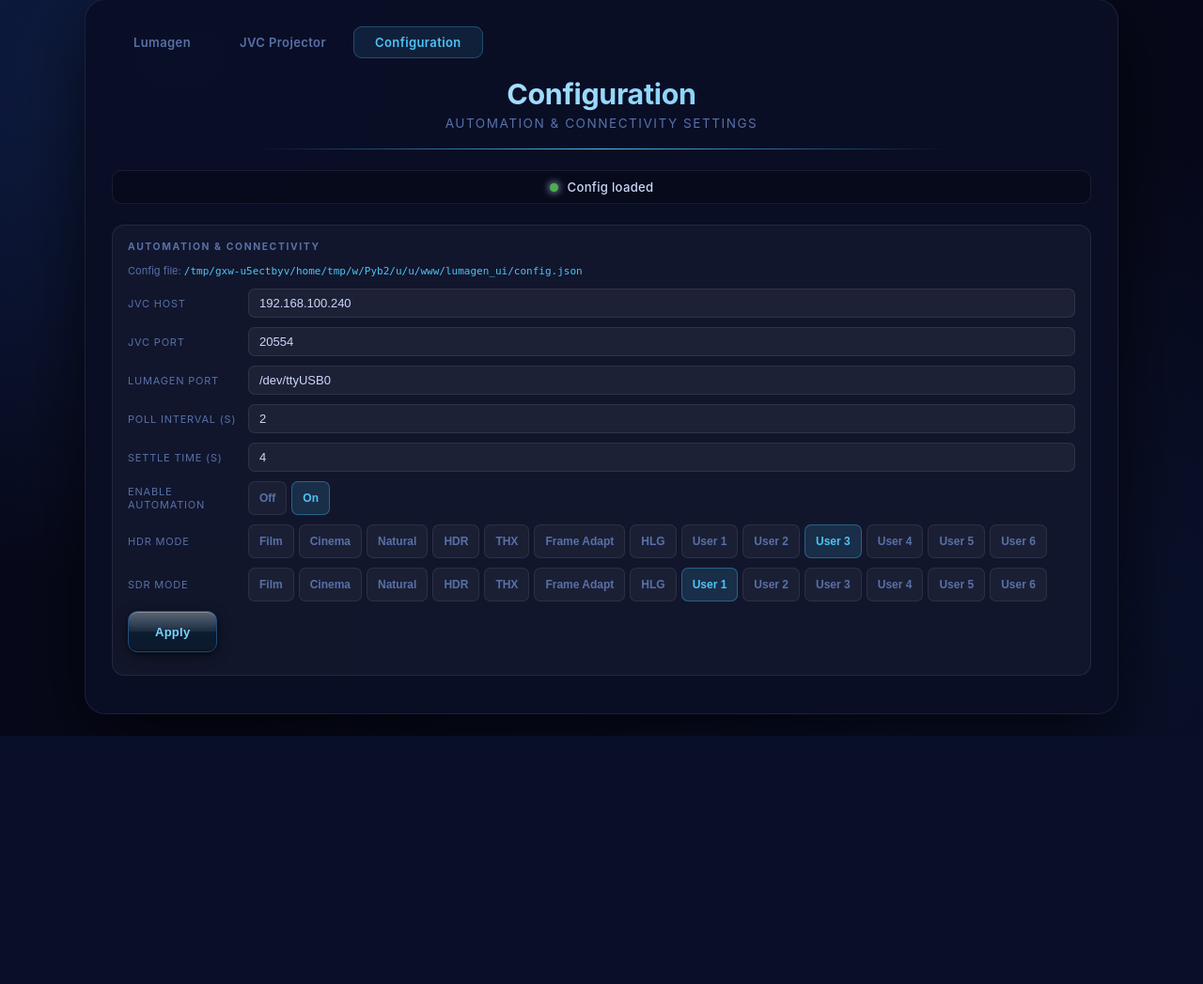
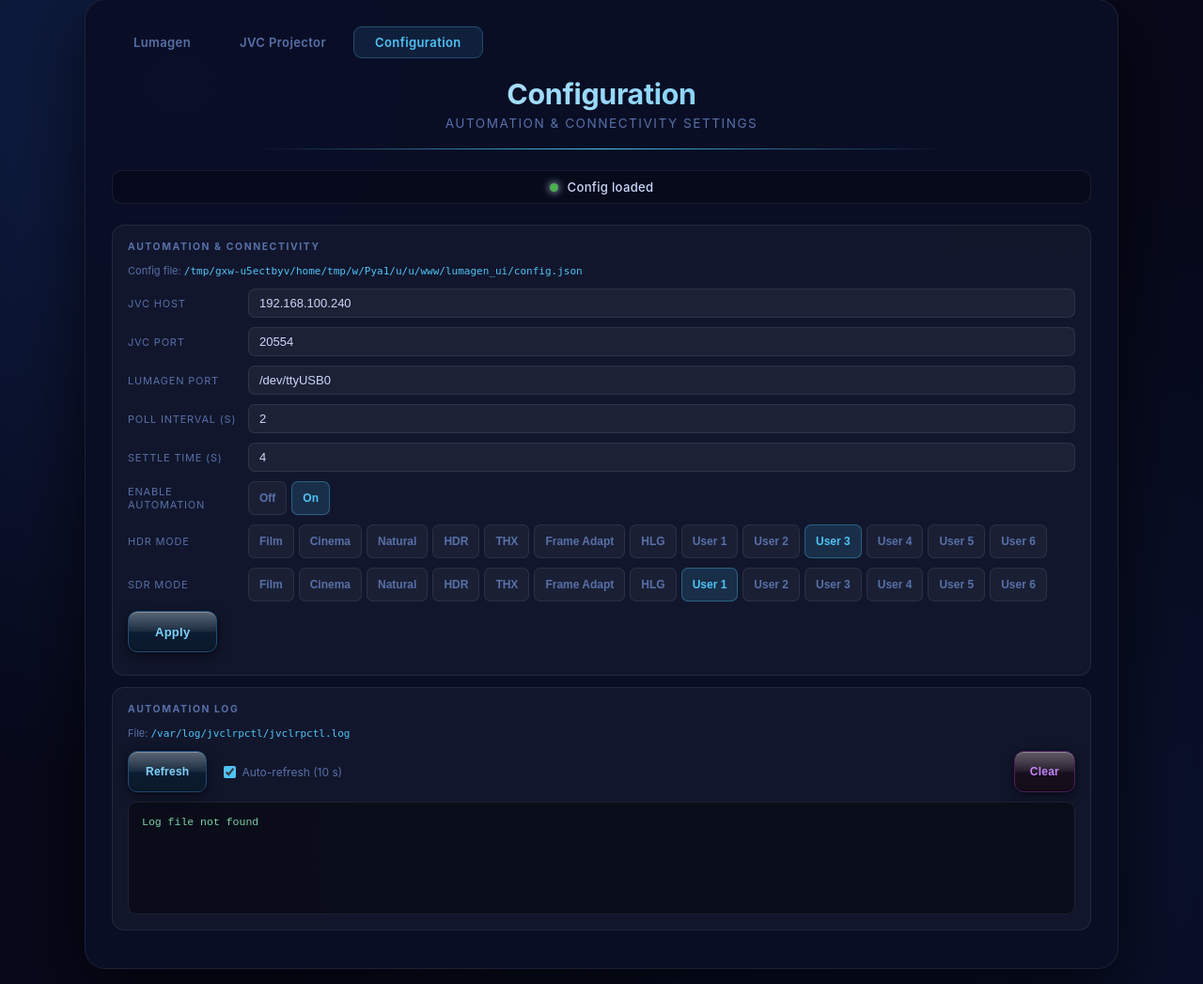
Before and after one commit to shanmugara/jvclrpctl, a Flask app: page /config in a window 1280 px wide. Shown: the part 17-1064 px from the top of the page at 94% size. Before the commit the page ends 800 px from the top, so only its background shows below. Run offline with Flask 3, Linux system fonts and the light colour scheme; data that the repository does not hold is empty.

Commit message:
add log viewer

```diff
--- a/lumagen_ui/app.py
+++ b/lumagen_ui/app.py
@@ -1147,5 +1147,30 @@ def get_rich_status():
         return jsonify({'success': False, 'error': str(e)}), 500
 
 
+# ══════════════════════════════════════════════════════════════════════════
+#  Log viewer API
+# ══════════════════════════════════════════════════════════════════════════
+
+LOG_FILE = '/var/log/jvclrpctl/jvclrpctl.log'
+
+
+@app.route('/api/logs', methods=['GET'])
+def get_logs():
+    try:
+        n = min(int(request.args.get('lines', 200)), 1000)
+    except (ValueError, TypeError):
+        n = 200
+    try:
+        with open(LOG_FILE, 'r', errors='replace') as f:
+            lines = f.readlines()
+        return jsonify({'success': True, 'lines': lines[-n:], 'path': LOG_FILE})
+    except FileNotFoundError:
+        return jsonify({'success': True, 'lines': [], 'path': LOG_FILE,
+                        'note': 'Log file not found'})
+    except Exception as e:
+        logger.error(f"Log read error: {e}")
+        return jsonify({'success': False, 'error': str(e)}), 500
+
+
 if __name__ == '__main__':
     app.run(host='0.0.0.0', port=5001, debug=True)
--- a/lumagen_ui/static/config_script.js
+++ b/lumagen_ui/static/config_script.js
@@ -122,9 +122,44 @@ async function applyAutomationConfig() {
     if (data) showToast('Configuration saved', 'success');
 }
 
+// ── Log viewer ────────────────────────────────────────────────────────────────
+
+let _logRefreshTimer = null;
+
+async function loadLogs() {
+    try {
+        const resp = await fetch('/api/logs?lines=200');
+        if (!resp.ok) return;
+        const d = await resp.json();
+        const el = document.getElementById('log-viewer');
+        if (!el) return;
+        if (!d.success) { el.textContent = `Error: ${d.error}`; return; }
+        if (!d.lines || d.lines.length === 0) {
+            el.textContent = d.note || 'No log entries.';
+            return;
+        }
+        el.textContent = d.lines.join('');
+        el.scrollTop = el.scrollHeight;
+        const pathEl = document.getElementById('log-file-path');
+        if (pathEl && d.path) pathEl.textContent = d.path;
+    } catch (_) {}
+}
+
+function toggleLogAutoRefresh(enabled) {
+    clearInterval(_logRefreshTimer);
+    if (enabled) _logRefreshTimer = setInterval(loadLogs, 10000);
+}
+
+function clearLogDisplay() {
+    const el = document.getElementById('log-viewer');
+    if (el) el.textContent = '';
+}
+
 // ── Init ──────────────────────────────────────────────────────────────────────
 
 window.addEventListener('load', () => {
     updateStatus('Ready', true);
     loadAutomationConfig();
+    loadLogs();
+    _logRefreshTimer = setInterval(loadLogs, 10000);
 });
--- a/lumagen_ui/static/style.css
+++ b/lumagen_ui/static/style.css
@@ -1201,6 +1201,43 @@ header h1 {
   box-shadow: inset 0 1px 0 rgba(255,255,255,0.2), 0 0 14px rgba(56,189,248,0.38), 0 5px 14px rgba(0,0,0,0.45);
 }
 
+/* ── Log Viewer ───────────────────────────────────── */
+.log-toolbar {
+  display: flex;
+  align-items: center;
+  flex-wrap: wrap;
+  gap: 8px;
+  margin-bottom: 10px;
+}
+
+.btn-log-clear {
+  background-color: #1a1020;
+  border-color: #4a2060;
+  color: #c084fc;
+}
+.btn-log-clear:hover {
+  box-shadow: inset 0 1px 0 rgba(255,255,255,0.15), 0 0 12px rgba(192,132,252,0.38), 0 5px 12px rgba(0,0,0,0.45);
+}
+
+.log-viewer {
+  background: rgba(0,0,0,0.40);
+  border: 1px solid var(--card-border);
+  border-radius: 9px;
+  padding: 12px 14px;
+  font-family: 'SF Mono', 'Fira Code', 'Courier New', monospace;
+  font-size: 11.5px;
+  line-height: 1.65;
+  color: #7ecfa6;
+  white-space: pre-wrap;
+  word-break: break-all;
+  overflow-y: auto;
+  max-height: 340px;
+  min-height: 120px;
+}
+.log-viewer::-webkit-scrollbar { width: 5px; }
+.log-viewer::-webkit-scrollbar-track { background: transparent; }
+.log-viewer::-webkit-scrollbar-thumb { background: rgba(255,255,255,0.12); border-radius: 3px; }
+
 /* ── JVC Picture Buttons ──────────────────────────── */
 .btn-jvc-pic {
   background-color: #1a0838;
--- a/lumagen_ui/templates/config.html
+++ b/lumagen_ui/templates/config.html
@@ -100,8 +100,25 @@
             </div>
         </div>
 
+        <!-- Automation Log Viewer -->
+        <div class="settings-block">
+            <h3>Automation Log</h3>
+            <p class="cfg-file-hint">File: <code id="log-file-path">/var/log/jvclrpctl/jvclrpctl.log</code></p>
+
+            <div class="log-toolbar">
+                <button class="btn btn-cfg-apply" onclick="loadLogs()" style="padding:7px 18px;font-size:12px;">Refresh</button>
+                <label class="status-auto-label" style="margin-left:10px;">
+                    <input type="checkbox" id="log-auto-refresh" checked onchange="toggleLogAutoRefresh(this.checked)">
+                    Auto-refresh (10 s)
+                </label>
+                <button class="btn btn-log-clear" onclick="clearLogDisplay()" style="margin-left:auto;padding:7px 16px;font-size:12px;">Clear</button>
+            </div>
+
+            <pre id="log-viewer" class="log-viewer">Loading…</pre>
+        </div>
+
     </div><!-- end .container -->
 
-    <script src="{{ url_for('static', filename='config_script.js') }}?v=1"></script>
+    <script src="{{ url_for('static', filename='config_script.js') }}?v=2"></script>
 </body>
 </html>
```
